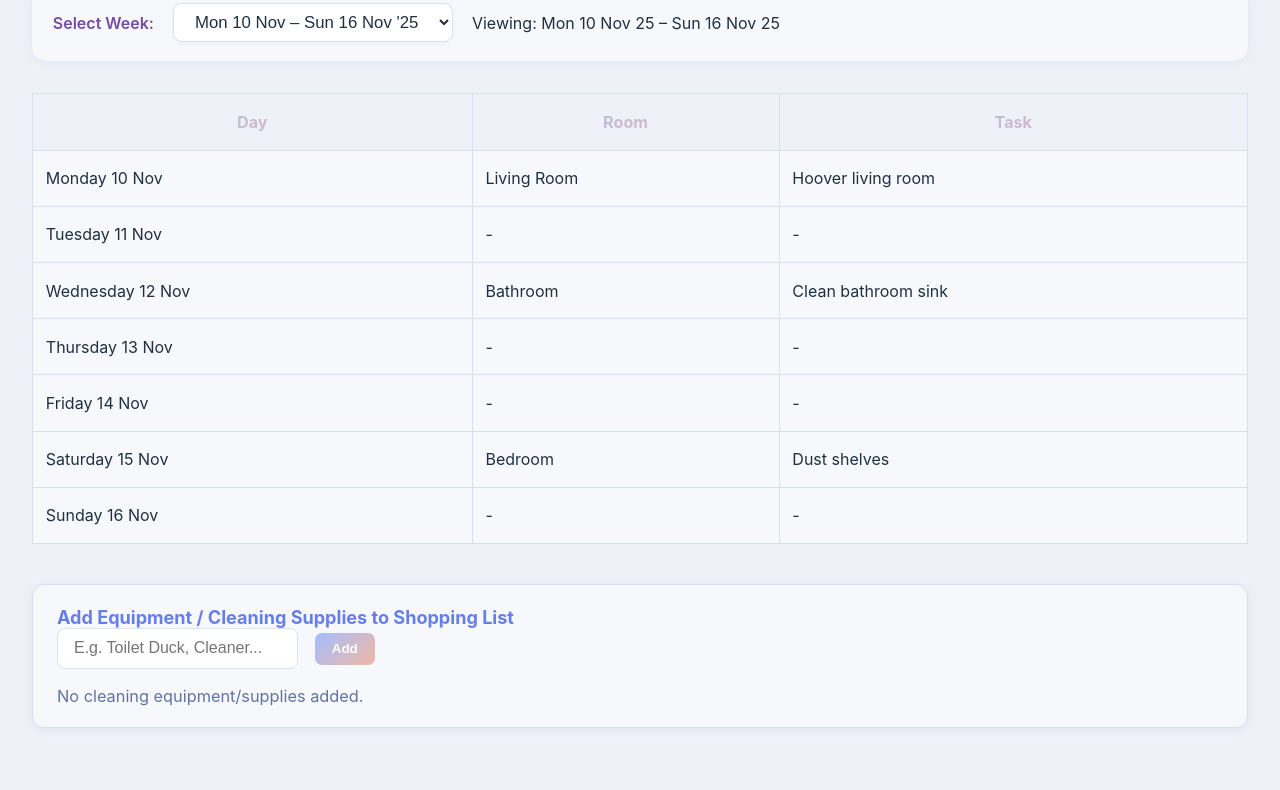
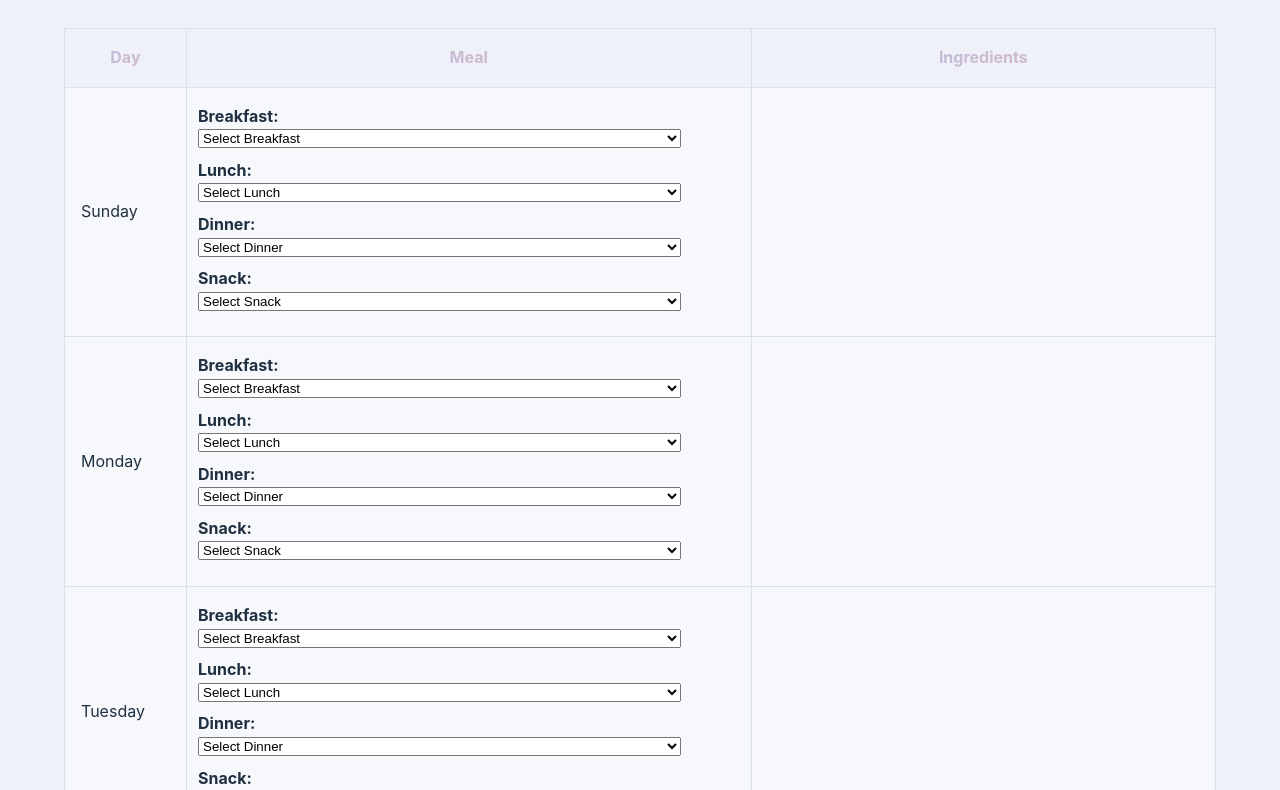
Before and after one commit to graemewright2005-ux/Home-Management-Hub, a plain HTML site: page pages/planner.html in a window 1280 px wide. Shown: the part 180-970 px from the top of the page. Before the commit the page ends 948 px from the top, so only its background shows below. Drawn offline with Linux system fonts and the light colour scheme.

Commit message:
Revamp meal planner page layout and title
Updated the title and layout for the meal planner page, enhancing the user interface and functionality.

```diff
--- a/pages/planner.html
+++ b/pages/planner.html
@@ -2,8 +2,8 @@
 <html lang="en">
 <head>
     <meta charset="UTF-8">
-    <title>Cleaning | Home Hub</title>
     <meta name="viewport" content="width=device-width, initial-scale=1.0">
+    <title>Weekly Meal Planner - Home Hub</title>
     <style>
         :root {
             --primary: #667eea;
@@ -16,212 +16,214 @@
             --border: #dbe1ec;
             --accent: #f59e42;
         }
-        body { background:var(--bg); color:var(--text); font-family: -apple-system, BlinkMacSystemFont, 'Segoe UI', sans-serif; }
-        * { box-sizing: border-box; }
-        .nav { background: var(--card); border-bottom: 1px solid var(--border); padding: 1rem 1.5rem; position: sticky; top: 0;}
+        body { font-family: -apple-system, BlinkMacSystemFont, 'Segoe UI', sans-serif; background: var(--bg); color: var(--text); line-height: 1.6; }
+        * { box-sizing: border-box; margin: 0; padding: 0;}
+        .nav { background: var(--card); border-bottom: 1px solid var(--border); padding: 1rem 1.5rem; position: sticky; top: 0; z-index: 100;}
         .nav-content { max-width: 1400px; margin: 0 auto; display: flex; justify-content: space-between; align-items: center;}
         .nav-brand { font-size: 1.5rem; font-weight: 800; background: var(--gradient); -webkit-background-clip: text; -webkit-text-fill-color: transparent;}
-        .nav-menu { display: flex; gap: 0.5rem; list-style: none;}
-        .nav-menu a { padding:0.6rem 1.2rem; border-radius:8px; text-decoration:none; color:var(--text-dim); font-weight:600; font-size:0.95rem; transition:all 0.2s;}
+        .nav-toggle {display:none;}
+        .nav-menu {display:flex;gap:0.5rem;list-style:none;}
+        .nav-menu a {padding:0.6rem 1.2rem; border-radius:8px; text-decoration:none; color:var(--text-dim); font-weight:600;font-size:0.95rem; transition:all 0.2s;}
         .nav-menu a:hover { background: rgba(102,126,234,0.1); color:var(--primary);}
-        .nav-menu a.active { background: var(--gradient); color:white;}
+        .nav-menu a.active { background: var(--gradient); color: white; }
         @media(max-width:768px){
-            .nav-menu{flex-direction:column;}
+            .nav-toggle{display:block;}
+            .nav-menu{position:fixed;top:70px;left:0;right:0;background:var(--card);flex-direction:column;padding:1rem;transform:translateY(-100%);opacity:0;pointer-events:none;transition:all 0.3s;}
+            .nav-menu.active{transform:translateY(0);opacity:1;pointer-events:all;}
+            .nav-menu a{width:100%;}
         }
-        .container { max-width: 1400px; margin: 0 auto; padding: 2rem 1.5rem;}
-        h1 { font-size:2rem; background:var(--gradient); -webkit-background-clip:text; -webkit-text-fill-color:transparent; margin: 0;}
-        /* Week selector */
-        .week-picker-row {
-            display: flex; gap: 1.2em; align-items: center; margin-bottom: 2em; flex-wrap: wrap;
-            background: var(--card); padding: 1.2em 1.3em; border-radius: 14px; box-shadow: 0 2px 9px 0 rgba(160,170,220,0.14);
+        .container { max-width: 1200px; margin: 0 auto; padding: 2rem 1.5rem;}
+        .header { display: flex; justify-content: space-between; align-items: center; margin-bottom: 2rem; flex-wrap: wrap; gap:1rem;}
+        h1 { font-size:2rem; background:var(--gradient); -webkit-background-clip:text; -webkit-text-fill-color:transparent; margin:0;}
+        .planner-table { width:100%; border-collapse:collapse; margin-bottom:2rem;}
+        th,td { border:1px solid var(--border); padding:1rem; background:var(--card);}
+        th { background:var(--gradient); -webkit-background-clip:text; -webkit-text-fill-color:transparent; font-size:1rem;}
+        .planner-action { display:flex; gap: 0.7rem; margin-bottom:2rem;}
+        .btn { padding:0.8rem 1.5rem; border-radius:8px; font-weight:600; cursor:pointer; border:none; background: var(--gradient); color:white; transition:all 0.2s;}
+        .btn:hover{transform:translateY(-2px);}
+        .btn-secondary{ background:var(--card); color:var(--primary); border:1px solid var(--border);}
+        .btn-secondary:hover{ background:var(--primary); color:white;}
+        .meal-cell-content { display:flex; align-items:center; gap:0.6em; margin-bottom:0.15em; }
+        .meal-emoji { font-size:1.7em; margin-right:0.25em; }
+        .meal-title { font-weight:700; background:var(--gradient); -webkit-background-clip:text; -webkit-text-fill-color:transparent; margin-right:0.4em;}
+        .meal-type {font-size:0.92em; color:var(--text-dim);font-style:italic;background:rgba(102,126,234,0.13);border-radius:3px; padding:0 0.5em;}
+        .meal-diet {font-size:0.92em; color:#ea580c;background:rgba(245,158,66,0.13);border-radius:3px; padding:0 0.5em; margin-left:0.3em;}
+        .ingredients-list { display:block; font-size:0.97em; color: var(--text-dim); margin-left:2.2em; margin-top:-0.28em;}
+        .empty { color: var(--text-dim); font-size:1.02rem;}
+        .meal-select {width:90%;margin-bottom:0.3em;}
+        @media(max-width:660px){
+            th, td { padding:0.4rem;}
+            .ingredients-list { margin-left:0.8em;}
         }
-        .week-picker-row label { font-weight:600; color:var(--primary-dark);}
-        .week-picker-row select {
-            border-radius: 9px; background: #fff; border: 1px solid var(--border);
-            color: var(--text); padding: 0.47em 1em; font-size: 1.05em; box-shadow: 0 1px 5px 0 rgba(146,172,234,0.09);
-        }
-        .week-picker-row select:focus { outline:none; border-color: var(--primary); box-shadow: 0 2px 8px 0 #a4befe44;}
-        /* Cleaning cards and equipment */
-        .cleaning-tasks-table { width:100%; border-collapse:collapse; margin-bottom:2.5em;}
-        th, td { border:1px solid var(--border); padding:1.1em 0.8em; background:var(--card);}
-        th { background:var(--gradient); -webkit-background-clip:text; -webkit-text-fill-color:transparent; font-size:1.01em;}
-        .cleaning-card {
-            background:var(--card); border-radius:15px; border:1px solid var(--border); box-shadow: 0 3px 12px 0 rgba(190,196,220,0.09);
-            margin-bottom:1.2em; padding:1.3em 1.3em; display:flex;flex-direction:column; min-height:180px;
-            justify-content:space-between;
-        }
-        .cleaning-card-title { font-size:1.15em; font-weight:700; margin-bottom:0.3em; color:var(--primary-dark);}
-        .cleaning-card-desc { font-size:1em; margin-bottom:0.12em; color:var(--text-dim);}
-        .cleaning-card-actions { margin-top:auto; }
-        /* Equipment/shopping section */
-        .shopping-equip {
-            background:var(--card); border-radius:12px; border:1px solid var(--border); padding:1.3em 1.5em; margin-top:2em; box-shadow: 0 2px 8px 0 rgba(160,160,192,0.15);}
-        .shopping-equip label { font-weight:700; font-size:1.13em; color:var(--primary);}
-        .shopping-equip input[type=text] {
-            padding:0.65em 1em; border-radius:8px; border:1px solid var(--border); font-size:1em; margin-right:0.75em;
-        }
-        .shopping-equip .btn { padding:0.65em 1.3em; border-radius:7px; font-weight:600; color:#fff; background:var(--gradient); border:none; cursor:pointer;}
-        .shopping-equip .btn:hover { background:linear-gradient(135deg, #764ba2 0%, #f59e42 100%);}
-        .equip-list {padding-top:1.1em;}
-        .equip-list-item {display:flex;align-items:center;justify-content:space-between;margin-bottom:0.48em;}
-        .equip-list-item span {font-size:1.08em;}
-        .equip-list-remove {color:#fff;background:#ef4444;border:none;border-radius:7px;padding:0.15em 1.1em;cursor:pointer;}
-        .empty { color: var(--text-dim); font-size:1.02rem;}
+        .clear-link {color:var(--primary);cursor:pointer;font-size:0.98em;background:none;border:none;}
+        .clear-link:hover{text-decoration:underline;}
     </style>
 </head>
 <body>
 <nav class="nav">
     <div class="nav-content">
         <div class="nav-brand">🏠 Home Hub</div>
+        <button class="nav-toggle" onclick="document.getElementById('navMenu').classList.toggle('active')">☰</button>
         <ul class="nav-menu" id="navMenu">
             <li><a href="../index.html">📊 Dashboard</a></li>
             <li><a href="meals.html">🍽️ Meals</a></li>
-            <li><a href="planner.html">📅 Planner</a></li>
+            <li><a href="planner.html" class="active">📅 Planner</a></li>
             <li><a href="shopping.html">🛒 Shopping</a></li>
-            <li><a href="cleaning.html" class="active">🧹 Cleaning</a></li>
+            <li><a href="cleaning.html">🧹 Cleaning</a></li>
             <li><a href="maintenance.html">🛠️ Maintenance</a></li>
             <li><a href="settings.html">⚙️ Settings</a></li>
         </ul>
     </div>
 </nav>
 <div class="container">
-    <h1>Cleaning</h1>
-    <div class="week-picker-row">
-        <label for="weekSelect">Select Week:</label>
-        <select id="weekSelect" onchange="renderCleaningWeek()"></select>
-        <span id="weekLabel"></span>
-    </div>
-    <div id="weekCleaningDisplay"></div>
-    <!-- Equipment/shopping list section at bottom -->
-    <div class="shopping-equip">
-        <form id="equipForm" onsubmit="addCleaningEquipment(event)">
-            <label for="equipInput">Add Equipment / Cleaning Supplies to Shopping List</label><br>
-            <input type="text" id="equipInput" placeholder="E.g. Toilet Duck, Cleaner...">
-            <button class="btn" type="submit">Add</button>
-        </form>
-        <div class="equip-list" id="equipList"></div>
+    <div class="header">
+        <h1>Weekly Meal Planner</h1>
+        <div class="planner-action">
+            <button class="btn" onclick="generateShoppingListFromPlanner()">Generate Shopping List</button>
+            <a href="shopping.html"><button class="btn-secondary">Go To Shopping List</button></a>
         </div>
     </div>
+    <table class="planner-table">
+        <thead>
+            <tr>
+                <th style="width:110px;">Day</th>
+                <th>Meal</th>
+                <th>Ingredients</th>
+            </tr>
+        </thead>
+        <tbody id="plannerRows"></tbody>
+    </table>
+    <div class="empty" id="emptyPlanner" style="display:none;">No meals planned this week. Add meals using the Meals page or manually below.</div>
+</div>
 <script>
-// --- Week Picker, Monday-Sunday aligned, can cross months
-function getWeeksOfMonth(year, month) {
-    // month is 0-indexed!
-    let d = new Date(year, month, 1);
-    while (d.getDay() !== 1) { d.setDate(d.getDate() + 1); } // first Monday
-    let weeks = [];
-    let weekStart = new Date(d);
-    do {
-        let weekEnd = new Date(weekStart);
-        weekEnd.setDate(weekEnd.getDate() + 6);
-        weeks.push({start: new Date(weekStart), end: new Date(weekEnd)});
-        weekStart.setDate(weekStart.getDate() + 7);
-    } while (weekStart.getMonth() === month || (weekStart <= new Date(year, month+1,0)));
-    // If 1st of month not Monday, add previous week (can cross months)
-    let firstOfMonth = new Date(year, month, 1);
-    let prevWeekStart = new Date(d); prevWeekStart.setDate(prevWeekStart.getDate()-7);
-    if (d.getDate() !== 1) weeks.unshift({ start: prevWeekStart, end: new Date(prevWeekStart.getFullYear(), prevWeekStart.getMonth(), prevWeekStart.getDate()+6) });
-    return weeks;
+const WEEKDAYS = ["Sunday","Monday","Tuesday","Wednesday","Thursday","Friday","Saturday"];
+const MEAL_TIMES = ["Breakfast", "Lunch", "Dinner", "Snack"];
+const meals = JSON.parse(localStorage.getItem('hubMeals')||'[]');
+function getMealOptions(){
+    return meals.map(m=>`<option value="${m.id}">${m.title} (${m.type})</option>`).join('');
 }
+function loadPlanner(){
+    let planner = JSON.parse(localStorage.getItem('hubPlanner')||'[]');
+    while(planner.length<7){ planner.push({slots:{}});}
+    for(let i=0;i<7;i++){
+        if(!planner[i].slots) planner[i].slots={};
+    }
+    return planner;
+}
+function savePlanner(planner){ localStorage.setItem('hubPlanner', JSON.stringify(planner)); }
 
-function populateWeekSelect() {
-    const select = document.getElementById("weekSelect");
-    select.innerHTML = "";
-    let now = new Date();
-    let year = now.getFullYear();
-    let month = now.getMonth();
+function renderPlanner(){
+    let planner = loadPlanner();
+    let rows = '';
+    let isEmpty = true;
 
-    let weeks = getWeeksOfMonth(year, month);
-    weeks.forEach((week, idx) => {
-        let startStr = `${week.start.toLocaleDateString('en-GB',{day:'numeric',month:'short'})}`;
-        let endStr = `${week.end.toLocaleDateString('en-GB',{day:'numeric',month:'short'})}`;
-        let label = `Mon ${startStr} – Sun ${endStr} '${week.end.getFullYear().toString().slice(-2)}`;
-        select.innerHTML += `<option value="${week.start.toISOString()}">${label}</option>`;
+    for(let i=0;i<7;i++){
+        let slot = planner[i].slots;
+        let mealCells = '';
+        MEAL_TIMES.forEach(mt=>{
+            let mealObj = slot[mt] ? meals.find(m=>m.id === slot[mt].id) || slot[mt] : null;
+            let mealPreview = '';
+            if(mealObj && mealObj.title){
+                isEmpty = false;
+                mealPreview = `
+                    <div class="meal-cell-content">
+                        <span class="meal-emoji">${mealObj.emoji||""}</span>
+                        <span class="meal-title">${mealObj.title}</span>
+                        <span class="meal-type">${mt.toLowerCase()}</span>
+                        ${mealObj.diet && mealObj.diet.length ? `<span class="meal-diet">${mealObj.diet.join(', ')}</span>`:''}
+                        <button class="clear-link" onclick="clearMeal(event, ${i}, '${mt}')">Clear</button>
+                    </div>
+                `;
+            } else {
+                mealPreview = `
+                    <div class="meal-cell-content">
+                        <select class="meal-select" onchange="setMeal(${i},'${mt}',this.value)">
+                            <option value="">Select ${mt}</option>${getMealOptions()}
+                        </select>
+                    </div>
+                `;
+            }
+            let ingPreview = (mealObj && mealObj.ing && mealObj.ing.length)
+                ? `<div class="ingredients-list">${mealObj.ing.join(', ')}</div>`
+                : '';
+            mealCells += `<div style="margin-bottom:0.35em;">
+                <strong>${mt}:</strong>
+                ${mealPreview}
+                ${ingPreview}
+            </div>`;
         });
 
-    select.selectedIndex = weeks.findIndex(w=>{
-        let today = new Date();
-        return today >= w.start && today <= w.end;
+        rows += `<tr>
+            <td>${WEEKDAYS[i]}</td>
+            <td style="padding:1em 1em 1em 0.7em;">${mealCells}</td>
+            <td></td>
+        </tr>`;
+    }
+    document.getElementById('plannerRows').innerHTML = rows;
+    document.getElementById('emptyPlanner').style.display = isEmpty ? "block":"none";
+    let plannerData = loadPlanner();
+    let selects = document.querySelectorAll('.meal-select');
+    selects.forEach((s,idx) => {
+        let day = Math.floor(idx/MEAL_TIMES.length);
+        let time = MEAL_TIMES[idx%MEAL_TIMES.length];
+        let id = plannerData[day] && plannerData[day].slots[time] && plannerData[day].slots[time].id ? plannerData[day].slots[time].id : "";
+        s.value = id;
     });
-    setWeekLabel();
 }
-
-function setWeekLabel() {
-    const select = document.getElementById("weekSelect");
-    const weekStart = new Date(select.value);
-    let weekEnd = new Date(weekStart); weekEnd.setDate(weekEnd.getDate()+6);
-    document.getElementById('weekLabel').textContent =
-        `Viewing: Mon ${weekStart.toLocaleDateString('en-GB',{day:'numeric',month:'short',year:'2-digit'})} – Sun ${weekEnd.toLocaleDateString('en-GB',{day:'numeric',month:'short',year:'2-digit'})}`;
+function setMeal(day, mt, mealId){
+    let planner = loadPlanner();
+    let mealObj = meals.find(m=>m.id === mealId);
+    if(!planner[day].slots) planner[day].slots={};
+    planner[day].slots[mt] = mealObj ? {...mealObj} : null;
+    savePlanner(planner);
+    renderPlanner();
 }
-
-function renderCleaningWeek() {
-    setWeekLabel();
-    const select = document.getElementById("weekSelect");
-    const weekStart = new Date(select.value);
-    let weekEnd = new Date(weekStart);
-    weekEnd.setDate(weekEnd.getDate() + 6);
-    // Dummy tasks for example, replace with your own cleaning logic!
-    let sampleTasks = [
-        { day: 'Monday', task: 'Hoover living room', room: 'Living Room' },
-        { day: 'Wednesday', task: 'Clean bathroom sink', room: 'Bathroom' },
-        { day: 'Saturday', task: 'Dust shelves', room: 'Bedroom' }
-    ];
-    let display = `<table class="cleaning-tasks-table"><thead><tr><th>Day</th><th>Room</th><th>Task</th></tr></thead><tbody>`;
-    for (let i=0; i<7; i++) {
-        let day = new Date(weekStart); day.setDate(day.getDate()+i);
-        let dayStr = day.toLocaleDateString('en-GB',{weekday:'long',day:'numeric',month:'short'});
-        let found = sampleTasks.filter(t => t.day === day.toLocaleDateString('en-GB',{weekday:'long'}));
-        if (found.length) found.forEach(t=>{
-            display += `<tr><td>${dayStr}</td><td>${t.room}</td><td>${t.task}</td></tr>`;
+function clearMeal(event, day, mt){
+    event.stopPropagation();
+    let planner = loadPlanner();
+    if(!planner[day].slots) planner[day].slots={};
+    planner[day].slots[mt] = null;
+    savePlanner(planner);
+    renderPlanner();
+}
+function generateShoppingListFromPlanner() {
+    let planner = loadPlanner();
+    let weekIngredients = [];
+    planner.forEach(slotObj=>{
+        Object.values(slotObj.slots||{}).forEach(meal=>{
+            if(meal && meal.ing){
+                weekIngredients.push(...meal.ing);
+            }
         });
-        else display += `<tr><td>${dayStr}</td><td>-</td><td>-</td></tr>`;
+    });
+    function parseIngredient(ingredient) {
+        let parts = ingredient.trim().split(" ");
+        if (parts.length>=2 && !isNaN(parts[0])) {
+            return {name:parts.slice(1).join(" "), qty:Number(parts[0])};
         }
-    display += "</tbody></table>";
-    document.getElementById('weekCleaningDisplay').innerHTML = display;
+        return {name:ingredient.trim(), qty:1};
     }
-
-// --- Equipment/Cleaning Shopping List
-function getCleaningEquipment() {
-    return JSON.parse(localStorage.getItem('hubCleaningEquipment') || "[]");
+    let merged = {};
+    weekIngredients.forEach(i => {
+        let {name, qty} = parseIngredient(i);
+        let key = name.toLowerCase();
+        if(name=='') return;
+        if(merged[key]) merged[key].qty += qty;
+        else merged[key]={name, qty};
+    });
+    let shopping = JSON.parse(localStorage.getItem('hubShopping')||'[]');
+    Object.values(merged).forEach(({name,qty}) => {
+        let idx = shopping.findIndex(i=>i.name.toLowerCase()===name.toLowerCase());
+        if(idx>=0) {
+            shopping[idx].qty = (shopping[idx].qty||1)+qty;
+        } else {
+            shopping.push({name, qty, fav:false, checked:false});
         }
-function saveCleaningEquipment(list) {
-    localStorage.setItem('hubCleaningEquipment', JSON.stringify(list));
+    });
+    localStorage.setItem('hubShopping', JSON.stringify(shopping));
+    alert("Weekly meals added to shopping list!");
 }
-function addCleaningEquipment(event){
-    event.preventDefault();
-    let val = document.getElementById('equipInput').value.trim();
-    if(!val) return;
-    let list = getCleaningEquipment();
-    if(!list.includes(val)) list.push(val);
-    saveCleaningEquipment(list);
-    renderCleaningEquipment();
-    document.getElementById('equipInput').value = '';
-}
-function removeCleaningEquipment(idx){
-    let list = getCleaningEquipment();
-    list.splice(idx,1);
-    saveCleaningEquipment(list);
-    renderCleaningEquipment();
-}
-function renderCleaningEquipment(){
-    const list = getCleaningEquipment();
-    const div = document.getElementById('equipList');
-    if(list.length===0){
-        div.innerHTML = `<div class="empty">No cleaning equipment/supplies added.</div>`;
-        return;
-    }
-    div.innerHTML = list.map((item,idx)=>`
-        <div class="equip-list-item">
-            <span>${item}</span>
-            <button class="equip-list-remove" onclick="removeCleaningEquipment(${idx})">Remove</button>
-        </div>
-    `).join('');
-}
-
-window.addEventListener("DOMContentLoaded",()=>{
-    populateWeekSelect();
-    renderCleaningWeek();
-    renderCleaningEquipment();
-});
+renderPlanner();
 </script>
 </body>
 </html>
```
Lines whose indentation alone changed are shown as unchanged.
